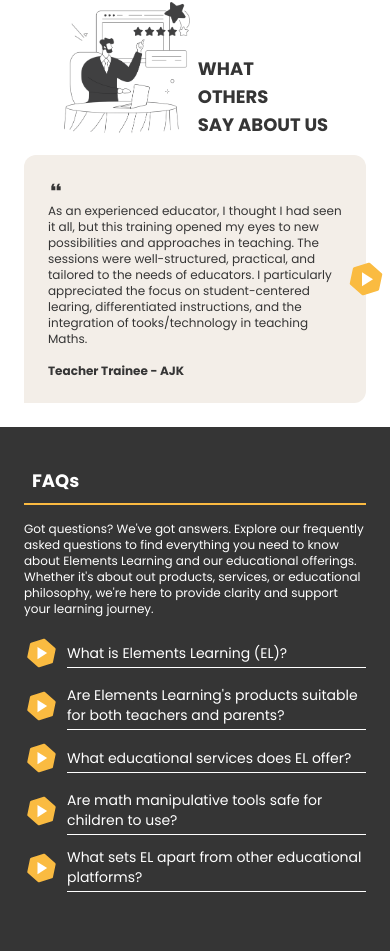
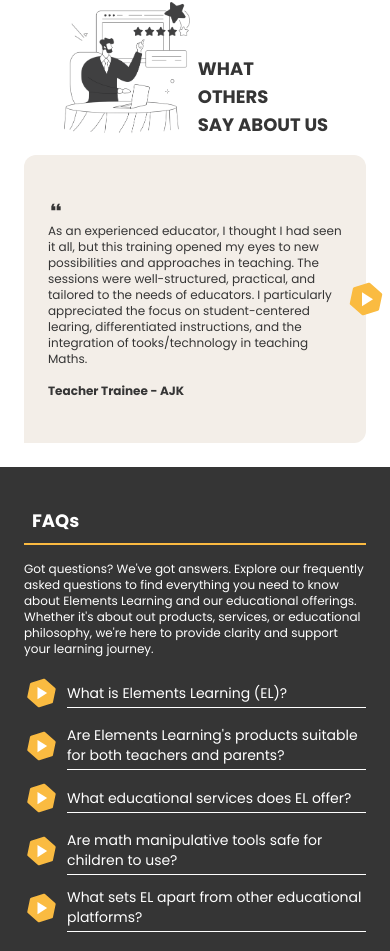
Before and after one commit to TahaShah141/elements-learning, a React (Vite) app: page / in a window 390 px wide. Shown: the part 5056-6007 px from the top of the page. Built offline with nearby package versions, Linux system fonts and the light colour scheme.

Commit message:
add fixed heights to testimonials

```diff
--- a/src/Pages/LandingPage/Testimonials/TestimonialCard.jsx
+++ b/src/Pages/LandingPage/Testimonials/TestimonialCard.jsx
@@ -1,9 +1,9 @@
 export const TestimonialCard = ({quote, person}) => {
 
   return (
-    <div className="bg-[#F3EEE8] flex flex-col justify-center p-6 sm:p-10 lg:p-16 gap-2 rounded-xl md:rounded-3xl md:rounded-bl-none rounded-bl-none text-xs md:text-base lg:text-lg md:max-w-[400px] lg:max-w-[600px]">
+    <div className="bg-[#F3EEE8] flex flex-col justify-center px-6 sm:px-10 lg:px-16 gap-2 rounded-xl md:rounded-3xl md:rounded-bl-none rounded-bl-none text-xs md:text-base lg:text-lg md:max-w-[400px] lg:max-w-[600px] py-4 xs:py-2 min-h-72 xs:min-h-64 min-[550px]:min-h-80 md:min-h-[400px] lg:min-h-[500px]">
       <svg className="size-4 lg:size-10" xmlns="http://www.w3.org/2000/svg" viewBox="0 0 24 24"><title>format-quote-open</title><path d="M10,7L8,11H11V17H5V11L7,7H10M18,7L16,11H19V17H13V11L15,7H18Z" fill="currentColor"/></svg>
-      <div className="flex flex-col gap-4 lg:gap-8">
+      <div className="flex flex-col gap-4 lg:gap-8 text-xs md:text-sm lg:text-base">
         <p>{quote}</p>
         <p className="font-bold">{person}</p>
       </div>
--- a/src/Pages/LandingPage/Testimonials/Testimonials.jsx
+++ b/src/Pages/LandingPage/Testimonials/Testimonials.jsx
@@ -15,7 +15,7 @@ export const Testimonials = () => {
       <div className="w-32 sm:w-40 md:w-48 lg:w-72">
         <img src="landingpage/testimonials.png" alt="" />
       </div>
-      <StaggeredHeaders headers={["What", "Others", "Say About Us"]} direction="bottom" px={20} containerClass="flex flex-col text-lg sm:text-2xl md:text-4xl lg:text-5xl font-bold uppercase sm:items-end" />
+      <StaggeredHeaders headers={["What", "Others", "Say About Us"]} direction="bottom" px={20} containerClass="flex flex-col text-lg sm:text-2xl md:text-4xl lg:text-5xl font-bold uppercase min-[550px]:text-right sm:items-end" />
     </div>
     <div className="relative flex flex-col justify-center">
       <div className="absolute top-1/2 right-0 translate-x-1/2 -translate-y-1/2 size-10 lg:size-16 z-10">
```
